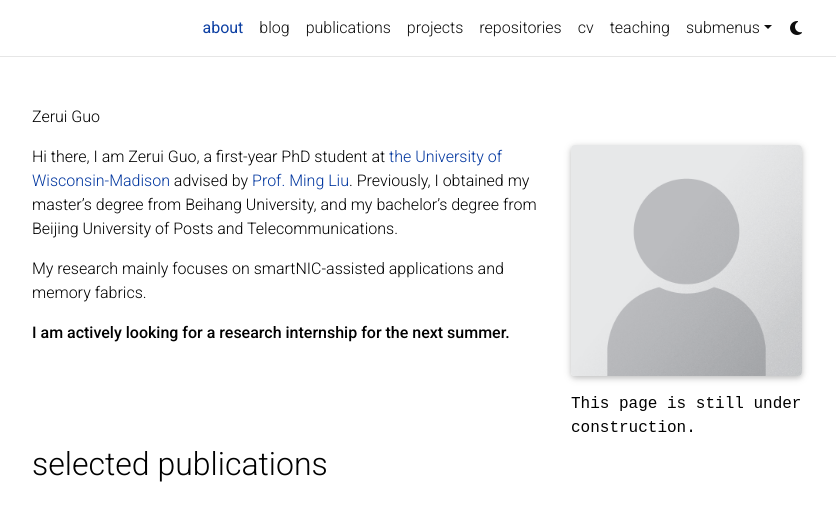
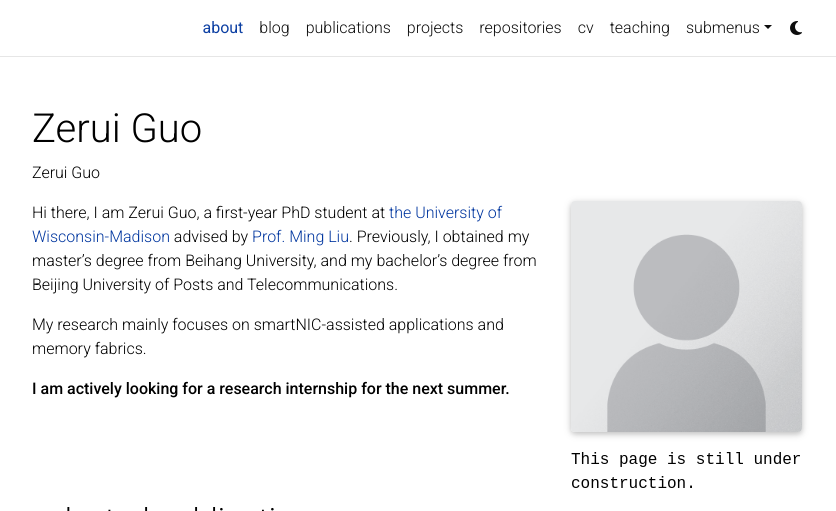
Before and after one commit to AlphaCat00/AlphaCat00.github.io, a Jekyll site: the page built from _pages/about.md, in a window 1280 px wide, cut to the strip 0-511 px from the top of the page. Shown: the whole strip, without its empty margins (223-1059 px from the left). Built offline with Jekyll 4.4.1, drawn with Linux system fonts in a browser that asks for light colours; full-size pictures stand in for the smaller copies a plugin makes; comment, search, counter and statistics services are not loaded; a style sheet for code colours, icons or effects is not loaded.

Commit message:
Update _config.yml

```diff
--- a/_config.yml
+++ b/_config.yml
@@ -2,7 +2,7 @@
 # Site settings
 # -----------------------------------------------------------------------------
 
-title: # the website title (if blank, full name will be used instead)
+title: Zerui Guo # the website title (if blank, full name will be used instead)
 first_name: Zerui
 middle_name:
 last_name: Guo
```
